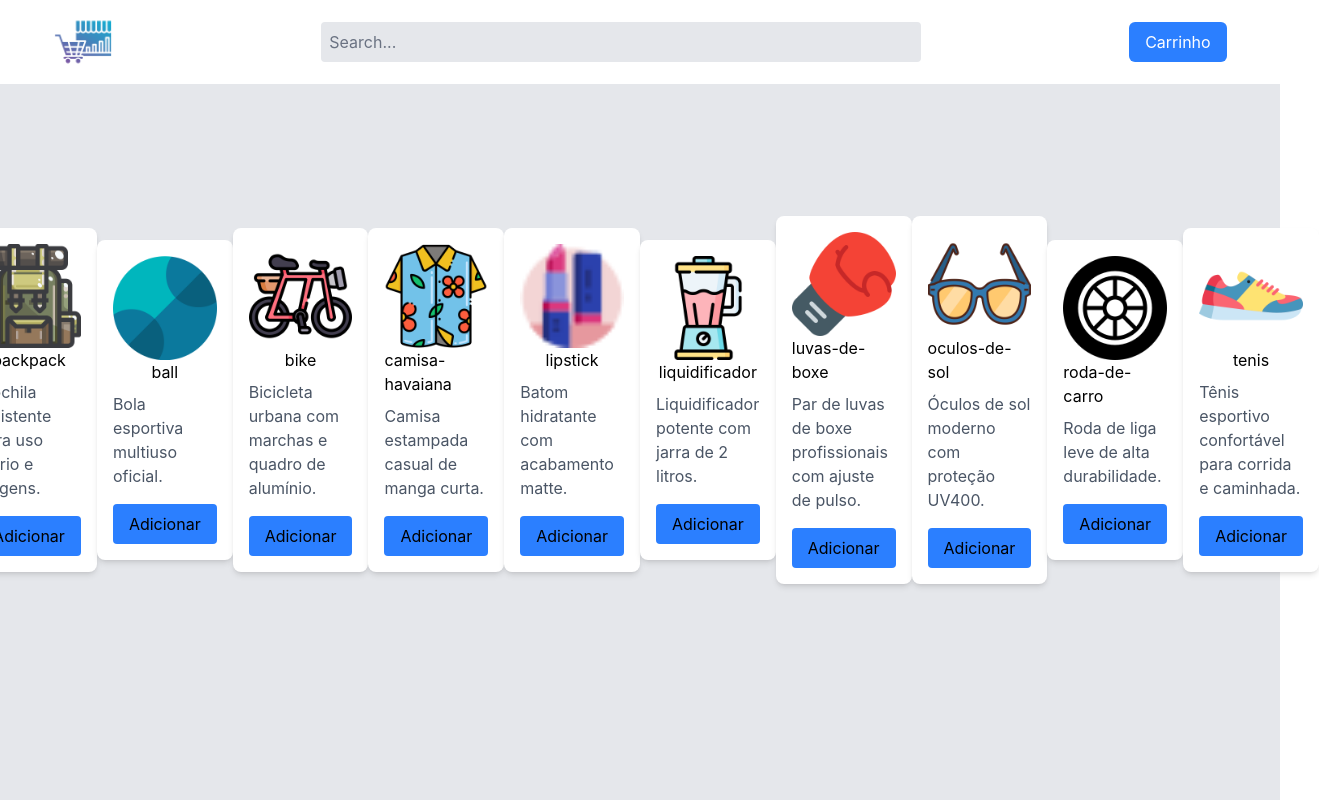
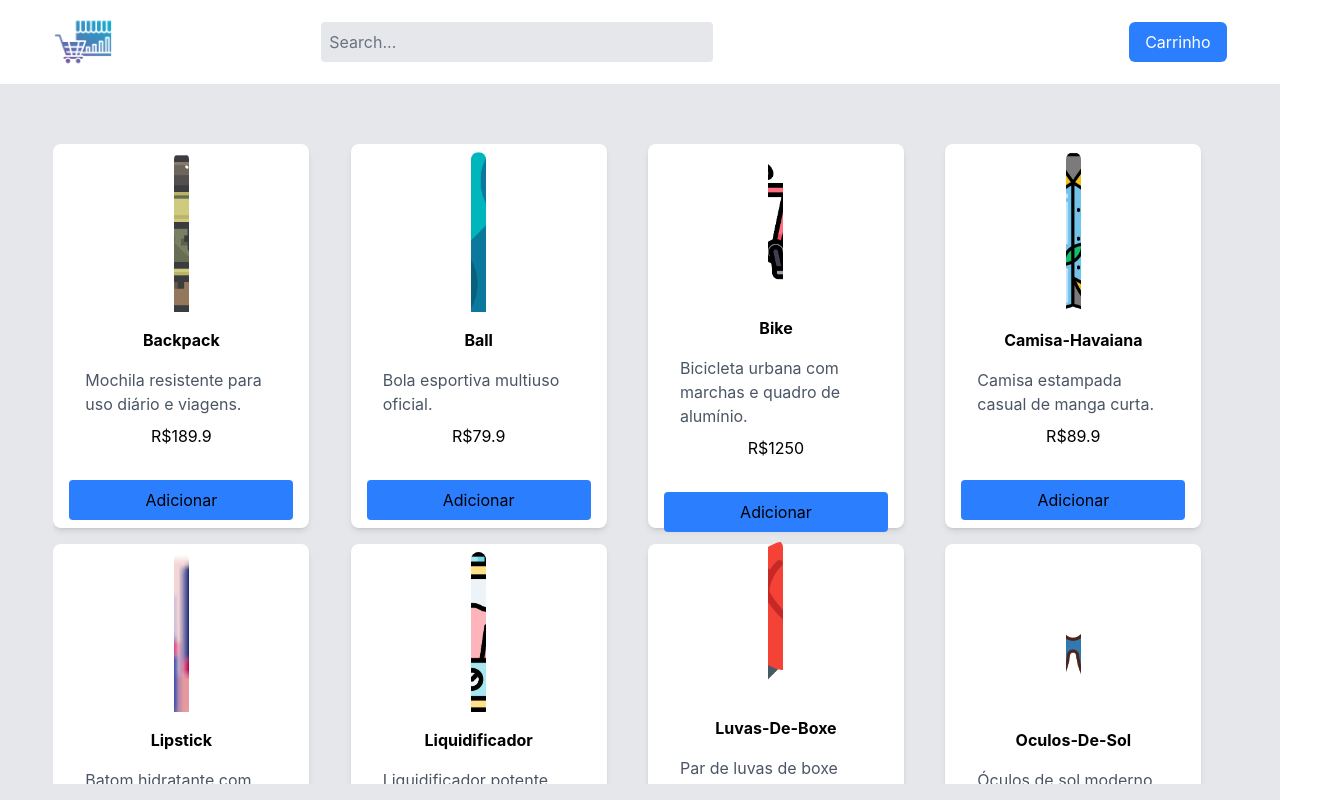
Before and after one commit to ALI84CC/shoppingMarketTic, a React (Vite) app: page / in a window 1280 px wide. Shown: the whole page, 1319 px wide, since content can reach past the window. Built offline with nearby package versions, Linux system fonts and the light colour scheme; data requests are answered from the project's data file.

Commit message:
feat: implement product search functionality and update Card component to display product details

```diff
--- a/package.json
+++ b/package.json
@@ -15,6 +15,7 @@
     "@tanstack/react-query": "^5.101.4",
     "eslint-plugin-tailwindcss": "^4.2.0",
     "json-server": "^1.0.0-beta.15",
+    "loadsh": "^0.0.4",
     "prettier-plugin-tailwindcss": "^0.8.1",
     "react": "^19.2.7",
     "react-dom": "^19.2.7",
@@ -25,6 +26,7 @@
   },
   "devDependencies": {
     "@eslint/js": "^10.0.1",
+    "@types/lodash": "^4.17.25",
     "@types/node": "^24.13.2",
     "@types/react": "^19.2.17",
     "@types/react-dom": "^19.2.3",
--- a/src/app/components/Card.tsx
+++ b/src/app/components/Card.tsx
@@ -1,28 +1,35 @@
 import Button from './Button';
-import type { ProductProps } from '../interfaces/Product.ts';
+import type { Product, ProductProps } from '../interfaces/Product.ts';
 
 interface CardProps {
   product: ProductProps;
 }
 
-const Card = ({ product }: CardProps) => {
+const Card = ({ item }: Product) => {
   return (
     <>
-      <div className="w-55 rounded-lg bg-white p-4 shadow-md">
-        <div>
+      <div className="flex h-96 w-64 flex-col justify-center rounded-lg bg-white p-4 shadow-md">
+        <div className="flex justify-center">
           <img
-            src={product.imagem}
-            width={20}
-            height={20}
-            alt={product.nome}
-            className="h-auto w-full"
+            src={item.imagem}
+            width={15}
+            height={15}
+            alt={item.nome}
+            className="h-40 rounded-t-lg object-cover"
           />
         </div>
-        <div className="mb-2 flex items-center justify-center">
-          <h3>{product.nome}</h3>
-        </div>
-        <div className="flex items-center justify-center text-gray-600">
-          <span>{product.descricao}</span>
+        <div className="flex flex-col gap-2 p-4">
+          <div className="mb-2 flex items-center justify-center">
+            <span className="text-center font-bold capitalize">
+              {item.nome}
+            </span>
+          </div>
+          <div className="flex items-center justify-center text-gray-600">
+            <span>{item.descricao}</span>
+          </div>
+          <div className="flex items-center justify-center">
+            <span>R${item.preco}</span>
+          </div>
         </div>
         <Button className="mt-4" variant="primary">
           Adicionar
--- a/src/app/components/Header.tsx
+++ b/src/app/components/Header.tsx
@@ -1,6 +1,29 @@
 import Input from './Input';
+import { useQuery } from '@tanstack/react-query';
+import ProductService from '../services/product.service';
+import type { ProductProps } from '../interfaces/Product';
+import { useState, type ChangeEvent } from 'react';
+import _, { debounce } from 'lodash';
 
 const Header = () => {
+  const [productName, setProductName] = useState('');
+
+  const {
+    data: productByName,
+    isLoading,
+    error,
+  } = useQuery<ProductProps[], Error>({
+    queryKey: ['query-products-by-name', productName],
+    queryFn: () => ProductService.searchName(productName),
+    enabled: !!productName, // Converte a string preenchida para true, e vazia para false
+  });
+
+  const handleInput = (e: ChangeEvent<HTMLInputElement>) => {
+    const value = e.target.value;
+    setProductName(value);
+  };
+
+  const debounceHandleOnChange = debounce(handleInput, 500);
   return (
     <header className="fixed top-0 right-0 flex w-full items-center justify-center bg-white py-3">
       <div className="mx-auto flex w-11/12 items-center justify-between gap-52">
@@ -14,8 +37,13 @@ const Header = () => {
           </a>
         </div>
         <div className="w-4/5">
-          <Input />
+          <Input onChange={debounceHandleOnChange} />
         </div>
+        <ul>
+          {productByName?.map((product: ProductProps) => {
+            return <li>{product.nome}</li>;
+          })}
+        </ul>
         <div className="rounded-md bg-blue-500 px-4 py-2 text-white">
           Carrinho
         </div>
--- a/src/app/components/Input.tsx
+++ b/src/app/components/Input.tsx
@@ -1,11 +1,25 @@
 import { tv } from 'tailwind-variants';
+import { type ChangeEvent } from 'react';
+
+interface InputProps {
+  onChange: (e: ChangeEvent<HTMLInputElement>) => void;
+  // adicione outras props aqui se houver, como placeholder, value, etc.
+}
 
 const inputVariants = tv({
   base: 'w-full rounded bg-gray-200 p-2 placeholder:text-gray-500 focus:outline-none',
 });
 
-const Input = () => {
-  return <input placeholder="Search..." className={inputVariants.base} />;
+const Input = ({ onChange, ...props }: InputProps) => {
+  return (
+    <input
+      type="text"
+      onChange={onChange} // O input nativo do HTML sabe o que fazer com isso
+      placeholder="Search..."
+      className={inputVariants.base}
+      {...props}
+    />
+  );
 };
 
 export default Input;
--- a/src/app/interfaces/Product.ts
+++ b/src/app/interfaces/Product.ts
@@ -7,3 +7,7 @@ export interface ProductProps {
   categoria: string;
   imagem: string;
 }
+
+export interface Product {
+  item: ProductProps;
+}
--- a/src/app/services/product.service.ts
+++ b/src/app/services/product.service.ts
@@ -6,4 +6,13 @@ const findAll = async () => {
   return response.data;
 };
 
-export default findAll;
+const searchName = async (name: string) => {
+  const response = await http.get<ProductProps[]>(`product?name=${name}`);
+  return response.data;
+};
+
+const ProductService = {
+  findAll,
+  searchName,
+};
+export default ProductService;
--- a/src/app/view/Home.tsx
+++ b/src/app/view/Home.tsx
@@ -1,14 +1,9 @@
-import { useEffect } from 'react';
 import Card from '../components/Card';
-import findAll from '../services/product.service';
 import type { ProductProps } from '../interfaces/Product';
 import { useQuery } from '@tanstack/react-query';
+import ProductService from '../services/product.service';
 
 const Home = () => {
-  // useEffect(() => {
-  //   findAll().then((res) => console.log(res));
-  // }, []);
-
   const {
     data: products,
     isLoading,
@@ -16,17 +11,19 @@ const Home = () => {
   } = useQuery<ProductProps[], Error>({
     queryKey: ['query-products'],
     queryFn: async () => {
-      const response = await findAll();
+      const response = await ProductService.findAll();
       return response;
     },
   });
 
   return (
-    <>
-      {products?.map((product: ProductProps) => (
-        <Card key={product.id} product={product} />
-      ))}
-    </>
+    <div className="mt-32 flex h-4/5 w-full flex-col items-center justify-center gap-16">
+      <div className="grid h-5/4 w-11/12 grid-cols-4 gap-4 overflow-x-auto">
+        {products?.map((product: ProductProps) => (
+          <Card key={product.id} item={product} />
+        ))}
+      </div>
+    </div>
   );
 };
 export default Home;
```
Also changed, not shown: 1 other file (tests, documents, lock files or other folders).
